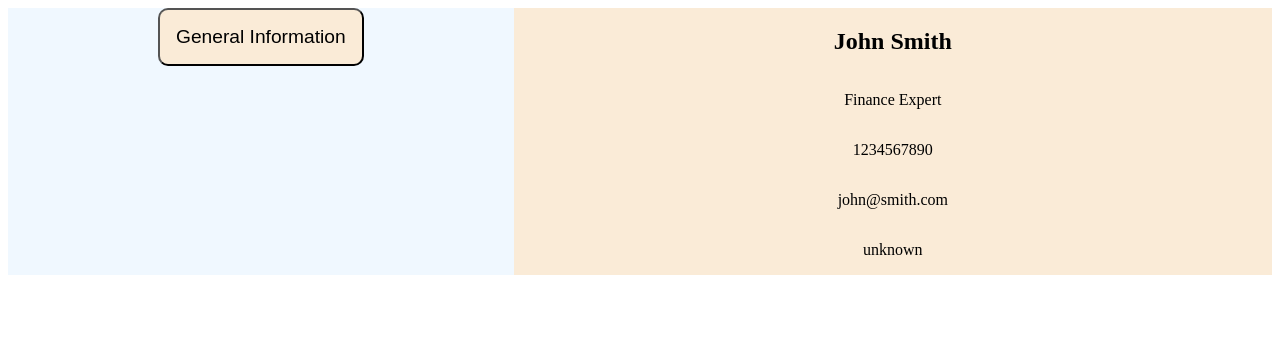
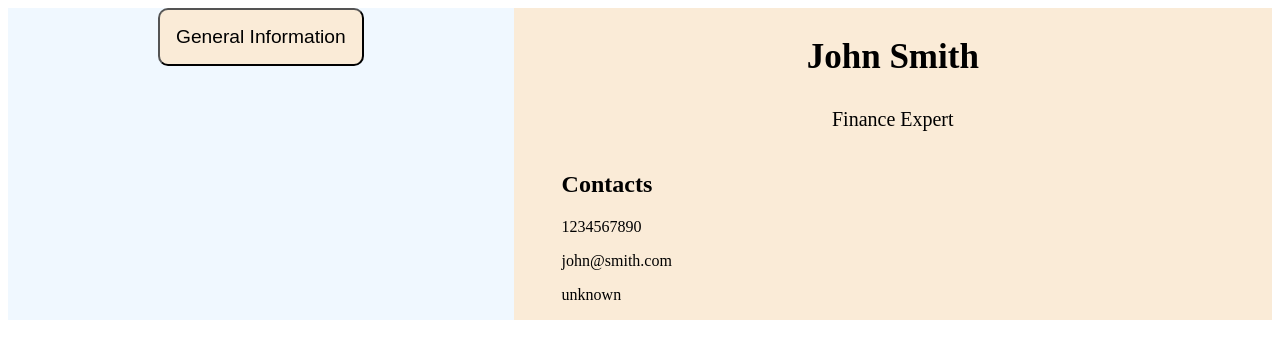
Before and after one commit to kaushal-github-01/CV-Application, a React (Vite) app: page / in a window 1280 px wide. Shown: the top 358 px of the page. Built offline with nearby package versions, Linux system fonts and the light colour scheme.

Commit message:
'GeneralInformation' view adjusted

```diff
--- a/src/App.css
+++ b/src/App.css
@@ -30,12 +30,14 @@
     margin-top: 1rem;
 }
 
+/* View Section */
+
 #ViewSection{
     width: 60%;
 
-    display: flex;
-    flex-direction: column;
-    align-items: center;
+    display: grid;
+    grid-template-areas:
+    'CVTop';
 
     background-color:antiquewhite;
 }
--- a/src/App.jsx
+++ b/src/App.jsx
@@ -1,4 +1,5 @@
 import "./App.css";
+import "../src/styles/GeneralInformation.css";
 import { useState } from "react";
 import GeneralInformation from "./components/GeneralInformation";
 
@@ -44,11 +45,16 @@ function App() {
         </section>
 
         <section id="ViewSection">
-          <h1>{GeneralInformationData.name}</h1>
-          <p>{GeneralInformationData.title}</p>
-          <p>{GeneralInformationData.number}</p>
-          <p>{GeneralInformationData.email}</p>
-          <p>{GeneralInformationData.address}</p>
+          <div id="CVTop">
+            <h1 id="CVName">{GeneralInformationData.name}</h1>
+            <p id="CVTitle">{GeneralInformationData.title}</p>
+          </div>
+          <div id="CVContacts">
+            <h2>Contacts</h2>
+            <p>{GeneralInformationData.number}</p>
+            <p>{GeneralInformationData.email}</p>
+            <p>{GeneralInformationData.address}</p>
+          </div>
         </section>
       </div>
     </>
--- /dev/null
+++ b/src/styles/GeneralInformation.css
@@ -0,0 +1,22 @@
+#CVTop { grid-area: CVTop; }
+
+#CVTop{
+    display: flex;
+    flex-direction: column;
+    align-items: center;
+}
+
+#CVTop h1{
+    font-size: 35px;
+}
+
+#CVTop p {
+    margin-top: 0.1rem;
+    font-size: 20px;
+}
+
+/* Contact Section */
+
+#CVContacts{
+    margin-left: 3rem;
+}
```
